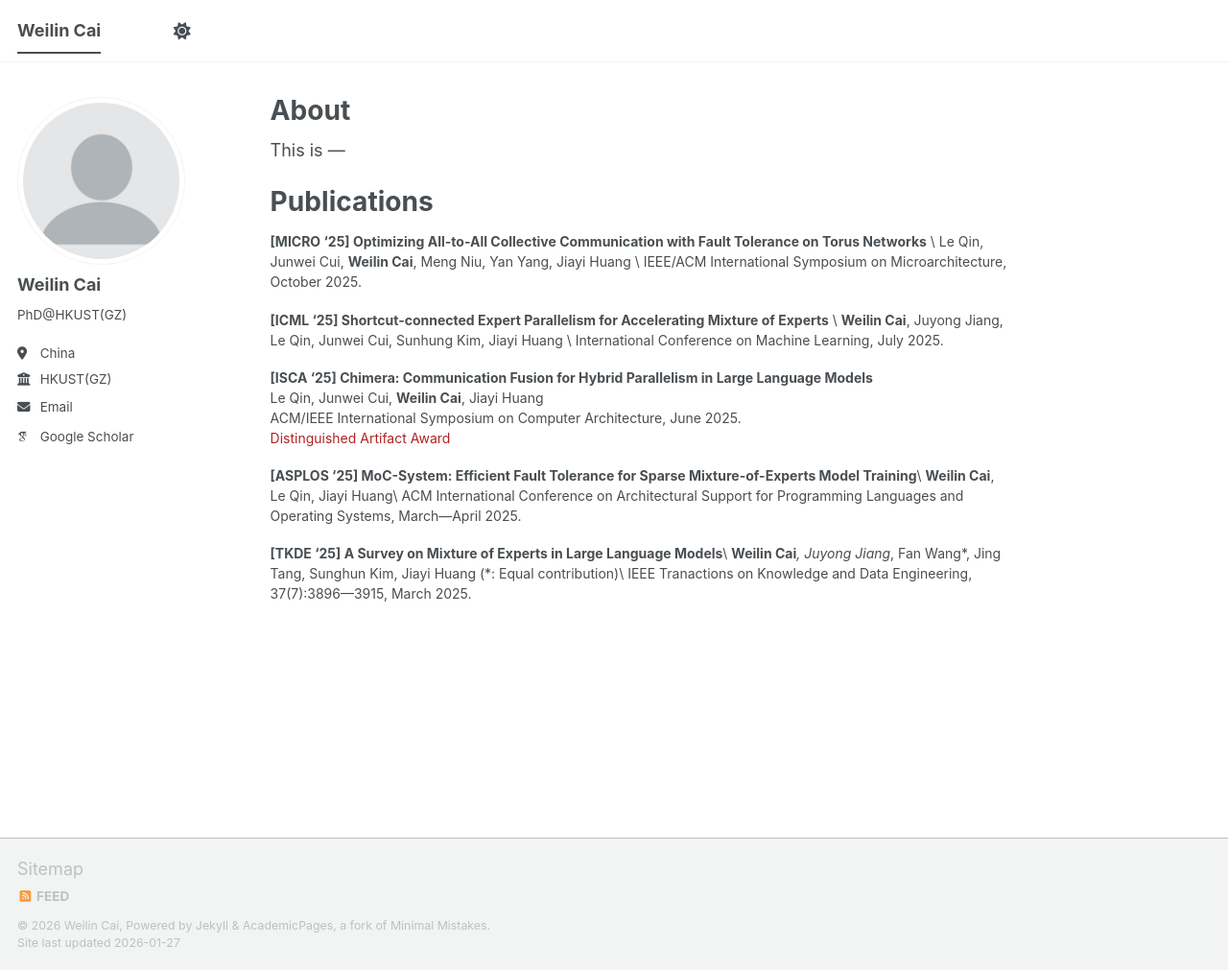
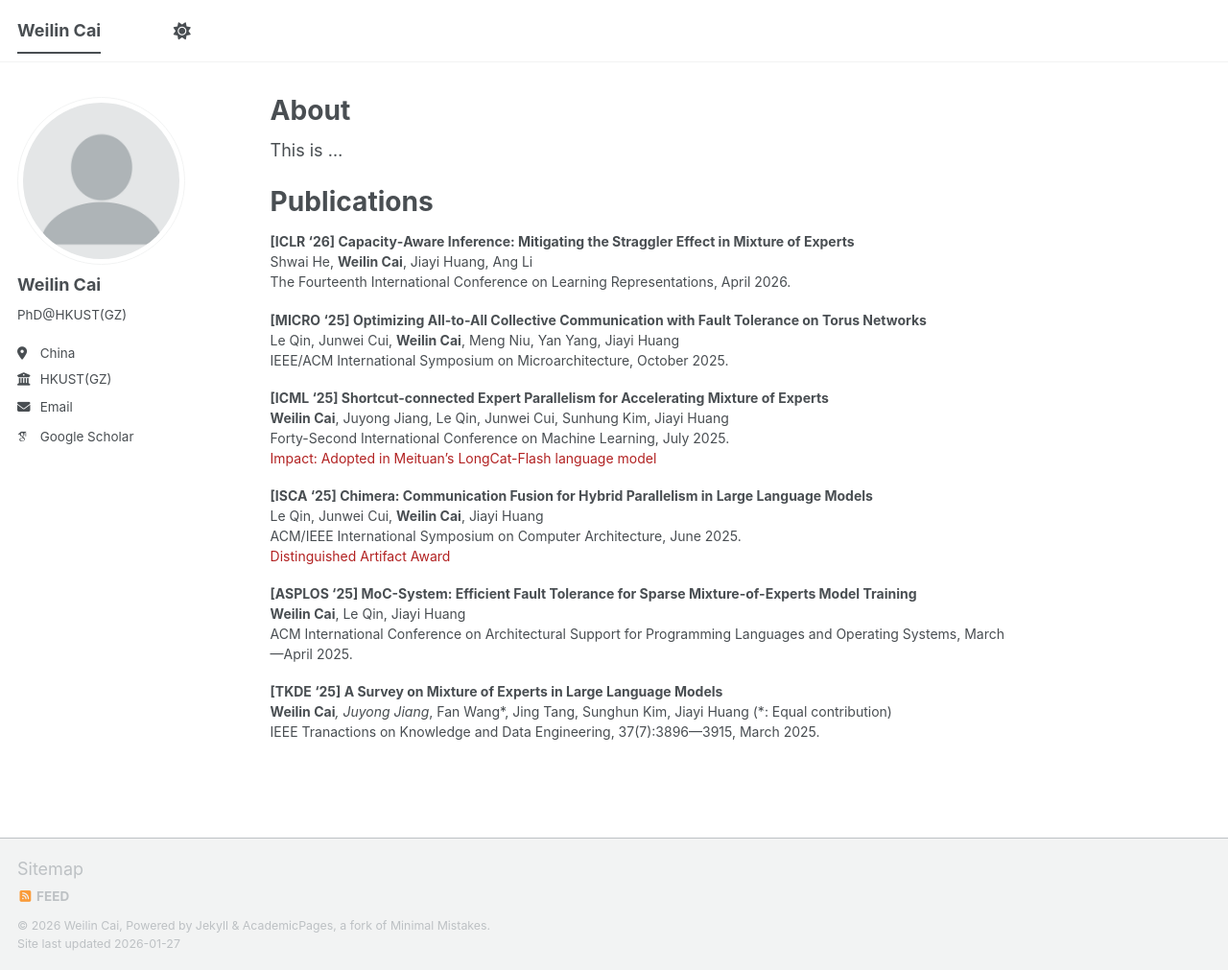
Before and after one commit to withinmiaov/withinmiaov.github.io, a Jekyll site: the page built from _pages/about.md, in a window 1280 px wide and 1011 px high. Shown: the whole window at 96% size. Built offline with Jekyll 4.4.1, drawn with Linux system fonts in a browser that asks for light colours; some web fonts are replaced; a script bundle is joined from its source files by our own code; library files that are not in the unit come from our copies.

Commit message:
Update about.md

```diff
--- a/_pages/about.md
+++ b/_pages/about.md
@@ -7,33 +7,37 @@
   - /about.html
 ---
 
-This is ---
+This is ...
 
 Publications
 ======
 
 <div style="font-size: 14px;" markdown="1">
 
+**[ICLR '26] Capacity‑Aware Inference: Mitigating the Straggler Effect in Mixture of Experts** <br>
+Shwai He, **Weilin Cai**, Jiayi Huang, Ang Li <br>
+The Fourteenth International Conference on Learning Representations, April 2026.
 
-**[MICRO '25] Optimizing All-to-All Collective Communication with Fault Tolerance on Torus Networks**  \
-Le Qin, Junwei Cui, **Weilin Cai**, Meng Niu, Yan Yang, Jiayi Huang  \
+**[MICRO '25] Optimizing All-to-All Collective Communication with Fault Tolerance on Torus Networks** <br>
+Le Qin, Junwei Cui, **Weilin Cai**, Meng Niu, Yan Yang, Jiayi Huang <br>
 IEEE/ACM International Symposium on Microarchitecture, October 2025.
 
-**[ICML '25] Shortcut-connected Expert Parallelism for Accelerating Mixture of Experts**  \
-**Weilin Cai**, Juyong Jiang, Le Qin, Junwei Cui, Sunhung Kim, Jiayi Huang  \
-International Conference on Machine Learning, July 2025.
+**[ICML '25] Shortcut-connected Expert Parallelism for Accelerating Mixture of Experts** <br>
+**Weilin Cai**, Juyong Jiang, Le Qin, Junwei Cui, Sunhung Kim, Jiayi Huang <br>
+Forty-Second International Conference on Machine Learning, July 2025. <br>
+<span style="color: #B22222">Impact: Adopted in Meituan's LongCat-Flash language model</span>
 
 **[ISCA '25] Chimera: Communication Fusion for Hybrid Parallelism in Large Language Models** <br>
 Le Qin, Junwei Cui, **Weilin Cai**, Jiayi Huang <br>
 ACM/IEEE International Symposium on Computer Architecture, June 2025. <br>
 <span style="color: #B22222">Distinguished Artifact Award</span>
 
-**[ASPLOS '25] MoC-System: Efficient Fault Tolerance for Sparse Mixture-of-Experts Model Training**\
-**Weilin Cai**, Le Qin, Jiayi Huang\
+**[ASPLOS '25] MoC-System: Efficient Fault Tolerance for Sparse Mixture-of-Experts Model Training** <br>
+**Weilin Cai**, Le Qin, Jiayi Huang <br>
 ACM International Conference on Architectural Support for Programming Languages and Operating Systems, March—April 2025.
 
-**[TKDE '25] A Survey on Mixture of Experts in Large Language Models**\
-**Weilin Cai***, Juyong Jiang*, Fan Wang*, Jing Tang, Sunghun Kim, Jiayi Huang (\*: Equal contribution)\
+**[TKDE '25] A Survey on Mixture of Experts in Large Language Models** <br>
+**Weilin Cai***, Juyong Jiang*, Fan Wang*, Jing Tang, Sunghun Kim, Jiayi Huang (\*: Equal contribution) <br>
 IEEE Tranactions on Knowledge and Data Engineering, 37(7):3896—3915, March 2025.
 
 
```
